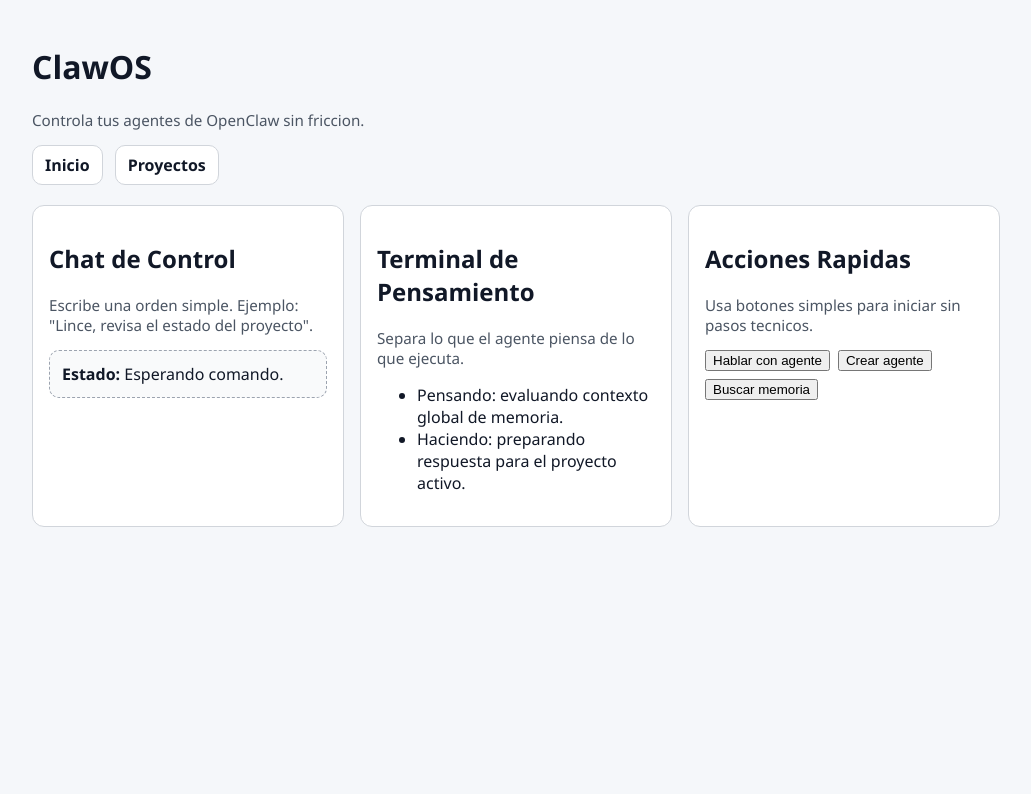
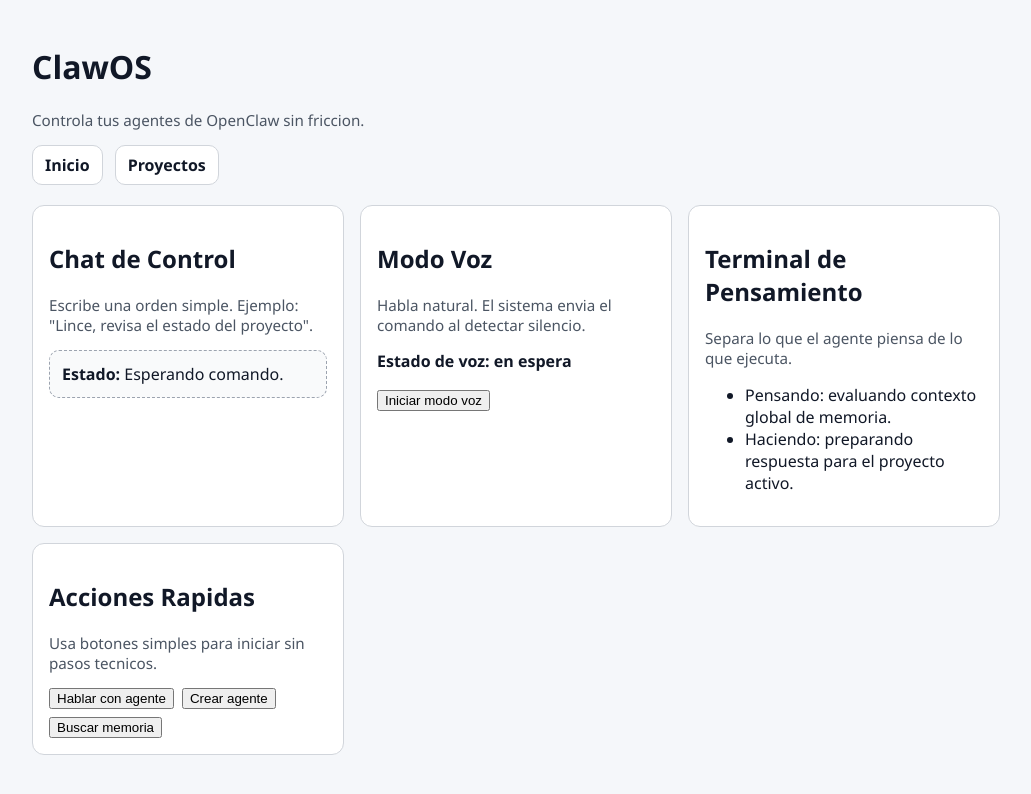
Before and after one commit to rai1001/wall-e-master, a Next.js app in the folder clawos/apps/web/: page / in a window 1280 px wide. Shown: the top 794 px of the page, without its empty margins (124-1155 px from the left). Built offline with nearby package versions, Linux system fonts and the light colour scheme.

Commit message:
feat: add guided voice mode ux and progress tracking docs

```diff
--- a/clawos/apps/web/app/page.tsx
+++ b/clawos/apps/web/app/page.tsx
@@ -2,12 +2,14 @@ import { ChatShell } from "../components/chat-shell";
 import { QuickActions } from "../components/quick-actions";
 import { RecoveryBanner } from "../components/recovery-banner";
 import { ThoughtTerminal } from "../components/thought-terminal";
+import { VoiceMode } from "../components/voice-mode";
 
 export default function HomePage() {
   return (
     <section className="grid">
       <RecoveryBanner />
       <ChatShell />
+      <VoiceMode />
       <ThoughtTerminal />
       <QuickActions />
     </section>
--- /dev/null
+++ b/clawos/apps/web/components/voice-mode.tsx
@@ -0,0 +1,62 @@
+"use client";
+
+import { useEffect, useMemo, useState } from "react";
+
+type VoiceState = "idle" | "listening" | "processing" | "speaking";
+
+function getStatusLabel(state: VoiceState): string {
+  if (state === "listening") {
+    return "escuchando";
+  }
+  if (state === "processing") {
+    return "procesando";
+  }
+  if (state === "speaking") {
+    return "hablando";
+  }
+  return "en espera";
+}
+
+export function VoiceMode() {
+  const [state, setState] = useState<VoiceState>("idle");
+
+  useEffect(() => {
+    if (state === "idle") {
+      return;
+    }
+
+    if (state === "listening") {
+      const timeout = setTimeout(() => setState("processing"), 1200);
+      return () => clearTimeout(timeout);
+    }
+
+    if (state === "processing") {
+      const timeout = setTimeout(() => setState("speaking"), 900);
+      return () => clearTimeout(timeout);
+    }
+
+    const timeout = setTimeout(() => setState("idle"), 900);
+    return () => clearTimeout(timeout);
+  }, [state]);
+
+  const statusLabel = useMemo(() => getStatusLabel(state), [state]);
+
+  return (
+    <article className="card">
+      <h2>Modo Voz</h2>
+      <p className="muted">Habla natural. El sistema envia el comando al detectar silencio.</p>
+      <p aria-live="polite" style={{ marginTop: "10px", fontWeight: 700 }}>
+        Estado de voz: {statusLabel}
+      </p>
+      {state === "idle" ? (
+        <button type="button" onClick={() => setState("listening")}>
+          Iniciar modo voz
+        </button>
+      ) : (
+        <button type="button" onClick={() => setState("idle")}>
+          Cancelar modo voz
+        </button>
+      )}
+    </article>
+  );
+}
```
Also changed, not shown: 3 other files (tests, documents, lock files or other folders).
